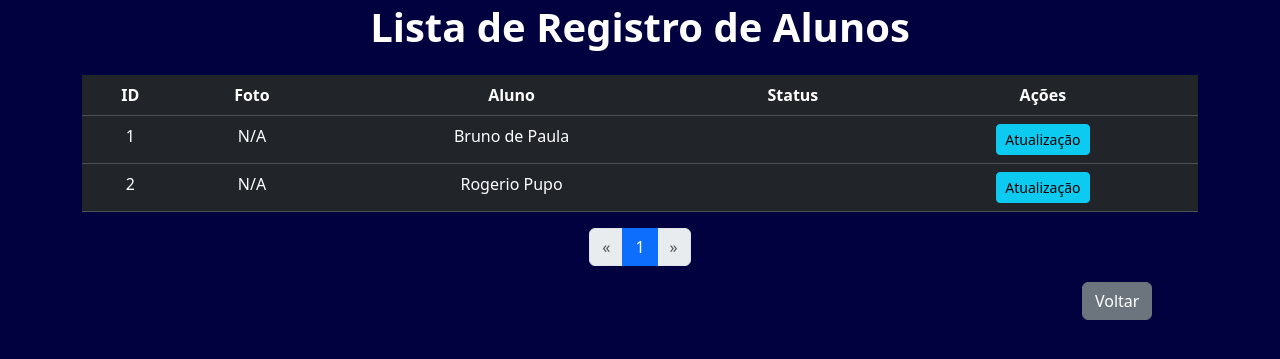
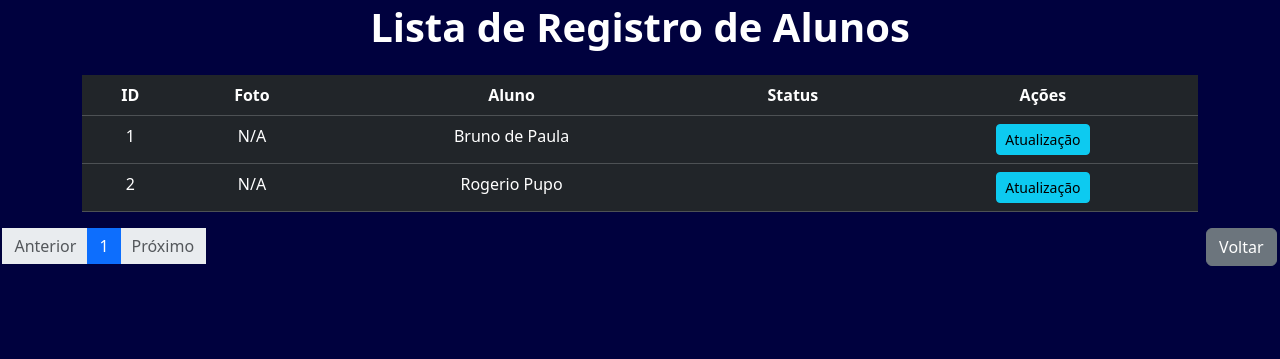
Before and after one commit to RogerioSenac/Projeto-Aeroclube, a PHP site: page /alunos/menuatualizar.php in a window 1280 px wide. Shown: the part 205-564 px from the top of the page. Run offline with PHP 8.4, Linux system fonts and the light colour scheme; data comes from the database, SQL or seed files in the repository; data that the repository does not hold is empty.

Commit message:
refacture.rogerio Alunos/menuatualizar - chabge navigation control - add page-link on css style

```diff
--- a/Maverick/Assets/css/estiloAluno.css
+++ b/Maverick/Assets/css/estiloAluno.css
@@ -99,3 +99,10 @@ h1 {
     color: #fff;
     text-align: center;
 } */
+
+.page-link{
+
+    background-color: #00013E;
+    color: #fff;
+    border: none;
+}
--- a/Maverick/alunos/menuatualizar.php
+++ b/Maverick/alunos/menuatualizar.php
@@ -93,9 +93,12 @@ if ($_SERVER["REQUEST_METHOD"] == "POST") {
         <!-- Controles de Navegação -->
         <nav aria-label="Page navigation">
             <ul class="pagination justify-content-center">
+                <li class="page-item">
+
+                </li>
                 <li class="page-item <?= $paginaAtual <= 1 ? 'disabled' : '' ?>">
                     <a class="page-link" href="?pagina=<?= $paginaAtual - 1 ?>" aria-label="Previous">
-                        <span aria-hidden="true">&laquo;</span>
+                        <span aria-hidden="true">Anterior</span>
                     </a>
                 </li>
                 <?php for ($i = 1; $i <= $totalPaginas; $i++): ?>
@@ -105,13 +108,13 @@ if ($_SERVER["REQUEST_METHOD"] == "POST") {
                 <?php endfor; ?>
                 <li class="page-item <?= $paginaAtual >= $totalPaginas ? 'disabled' : '' ?>">
                     <a class="page-link" href="?pagina=<?= $paginaAtual + 1 ?>" aria-label="Next">
-                        <span aria-hidden="true">&raquo;</span>
+                        <span aria-hidden="true">Próximo</span>
                     </a>
                 </li>
+                <a href="DashAluno.php" class="btn btn-secondary">Voltar</a>
             </ul>
         </nav>
 
-        <a href="DashAluno.php" class="btn btn-secondary">Voltar</a>
     </div>
 </body>
 
```
